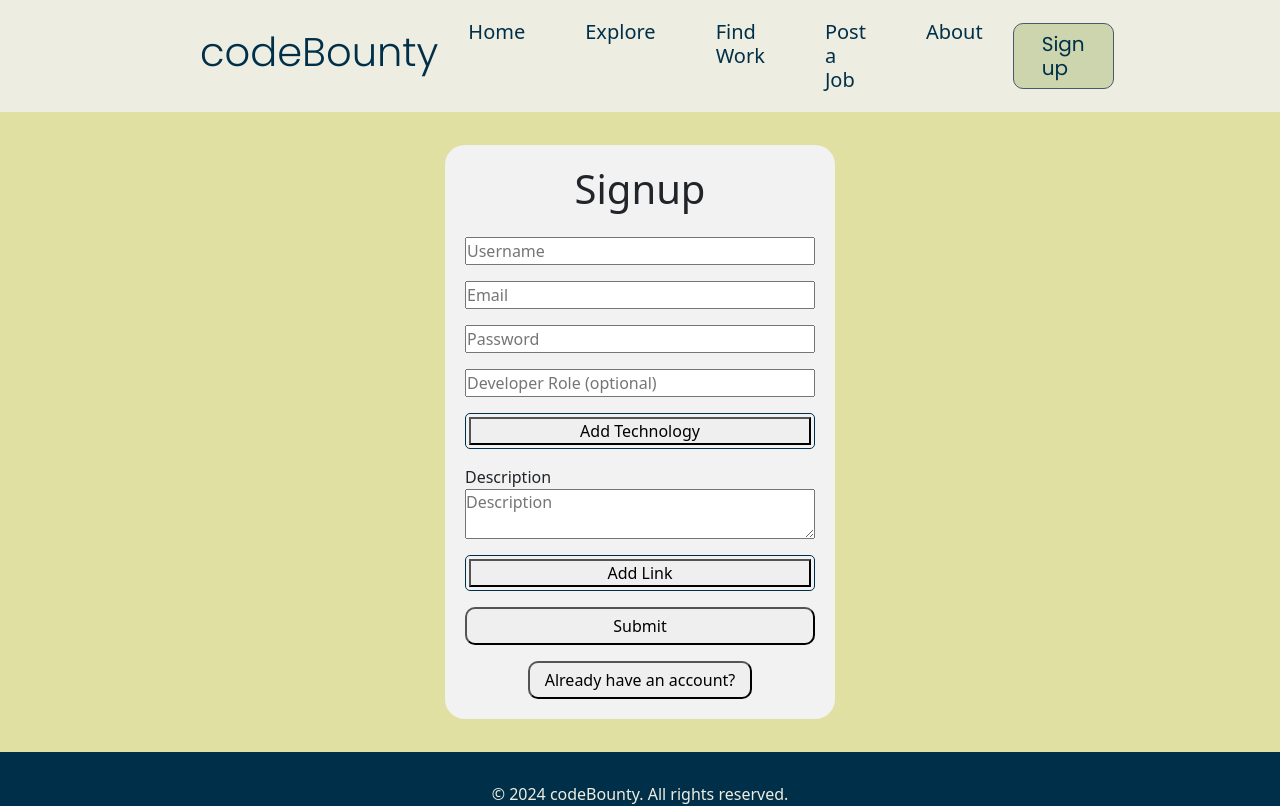
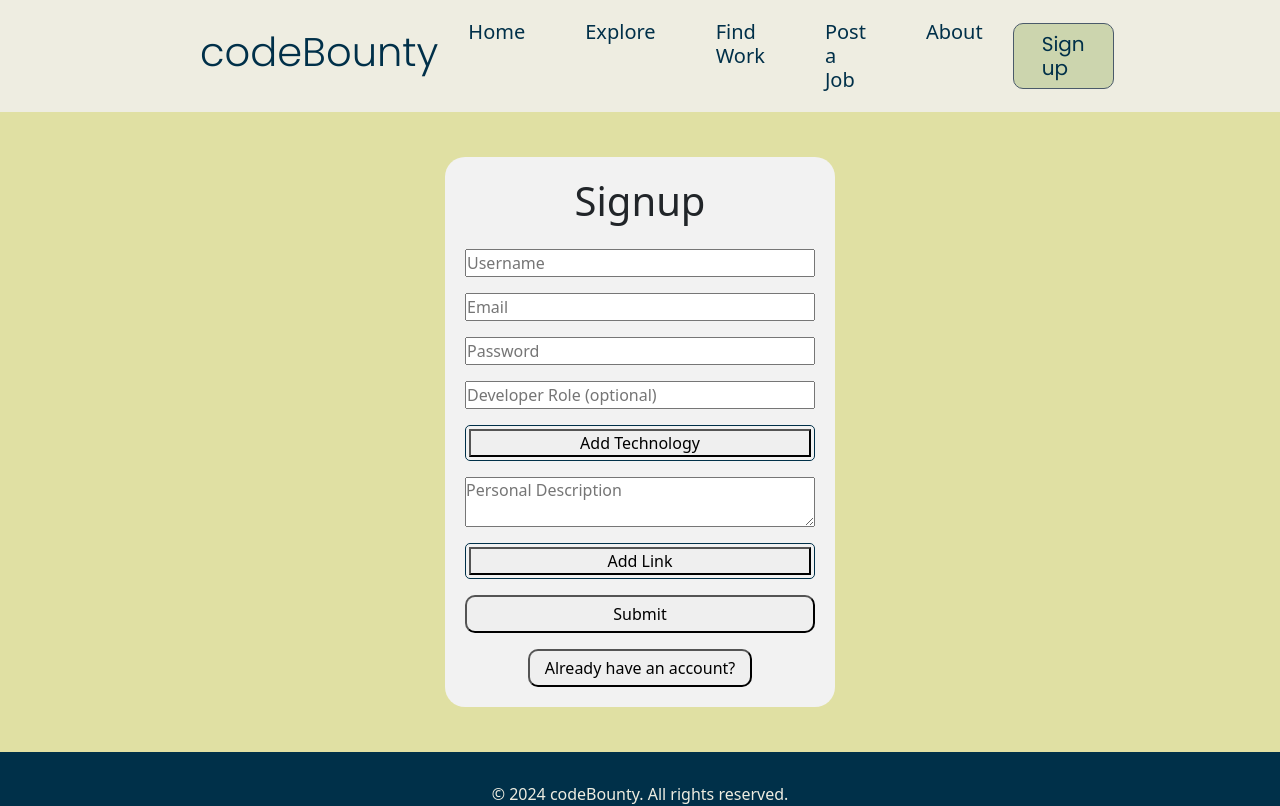
Before and after one commit to bryceberczik/codeBounty, a React (Vite) app in the folder client/: page /signup in a window 1280 px wide. Shown: the top 806 px of the page. Built offline with nearby package versions, Linux system fonts and the light colour scheme.

Commit message:
Added Comments to Describe Each Property Section

```diff
--- a/client/src/components/Signup.tsx
+++ b/client/src/components/Signup.tsx
@@ -71,6 +71,7 @@ const Signup = () => {
   return (
     <div className="signup-container">
       <form className="auth-form" onSubmit={handleFormSubmit}>
+        {/* Username Section */}
         <input
           name="username"
           type="text"
@@ -81,6 +82,7 @@ const Signup = () => {
           }
         />
 
+        {/* Email Section */}
         <input
           name="email"
           type="email"
@@ -91,6 +93,7 @@ const Signup = () => {
           }
         />
 
+        {/* Password Section */}
         <input
           name="password"
           type="password"
@@ -101,6 +104,7 @@ const Signup = () => {
           }
         />
 
+        {/* Role Section */}
         <input
           name="role"
           type="text"
@@ -154,10 +158,10 @@ const Signup = () => {
           </button>
         </div>
 
+        {/* Description Section */}
         <div>
-          <label>Description</label>
           <textarea
-            placeholder="Description"
+            placeholder="Personal Description"
             value={formState.description}
             onChange={(e) =>
               setFormState({ ...formState, description: e.target.value })
```
